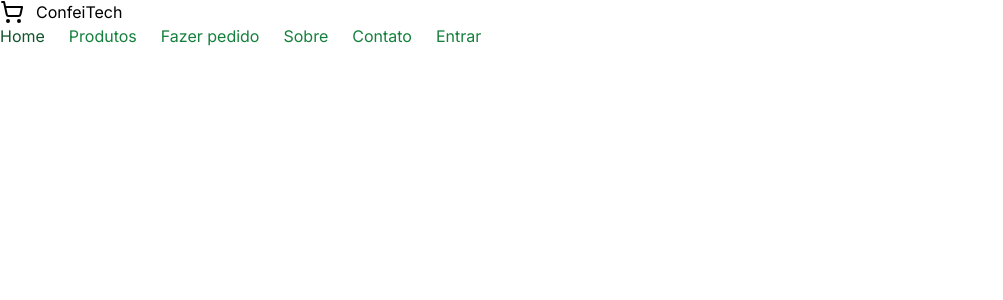
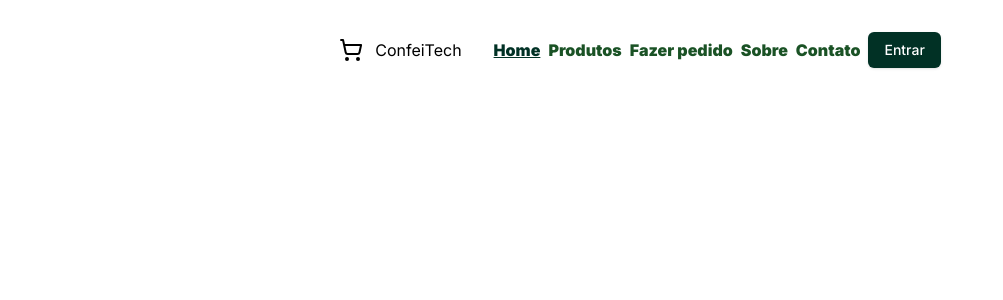
Before and after one commit to marcelllombm/unicesumar, a Next.js app: page / in a window 1280 px wide. Shown: the top 300 px of the page, without its empty margins (0-1003 px from the left). Built offline with nearby package versions, Linux system fonts and the light colour scheme.

Commit message:
style(tailwind): update configuration with new theme colors

```diff
--- a/components/active-link.tsx
+++ b/components/active-link.tsx
@@ -4,16 +4,24 @@ import { usePathname } from "next/navigation";
 import { cn } from "@/lib/utils";
 
 type ActiveLinkProps = {
-    children: React.ReactNode;
-} &  LinkProps;
+  children: React.ReactNode;
+  className?: string;
+} & LinkProps;
 
-export default function ActiveLink({children, href, ...rest}:ActiveLinkProps){
-    const pathname = usePathname();
-    const isCurrentPath = pathname === href;
-    return(
-        <Link href={href}
-        className={cn("text-action-sm transition-colors hover:text-green-900",
-        isCurrentPath ? "text-green-900 " : "text-green-700")}
-        >{children}</Link>
-    )
+export default function ActiveLink({ children, href, className, ...rest }: ActiveLinkProps) {
+  const pathname = usePathname();
+  const isCurrentPath = pathname === href;
+  return (
+    <Link
+      href={href}
+      {...rest}
+      className={cn(
+        "text-action-sm transition-colors hover:text-green-300",
+        isCurrentPath ? "text-green-300 font-black underline" : "text-green-200 font-black",
+        className // 👈 ESSENCIAL: injeta as classes vindas do Button aqui
+      )}
+    >
+      {children}
+    </Link>
+  );
 }
--- a/components/header.tsx
+++ b/components/header.tsx
@@ -1,23 +1,28 @@
-import ActiveLink from "./active-link"
-import Logo from "./logo"
-import { Button } from "./ui/button"
+import ActiveLink from "./active-link";
+import Logo from "./logo";
+import { Button } from "./ui/button";
 
-export default function Header(){
-    return(
+export default function Header() {
+  return (
     <header>
-        <div >
-        <Logo/>
-        <nav className="flex gap-6">
-            <ActiveLink href='/'>Home</ActiveLink>
-            <ActiveLink href='/produtos'>Produtos</ActiveLink>
-            <ActiveLink href='/fazer-pedido'>Fazer pedido</ActiveLink>
-            <ActiveLink href='/sobre'>Sobre</ActiveLink>
-            <ActiveLink href='/contato'>Contato</ActiveLink>
-            <Button variant="secondary" asChild>
-            <ActiveLink href='/admin'>Entrar</ActiveLink>
-            </Button>
-            </nav>
-        </div>
+      <div
+        className="
+      fixed p-3 top-0 z-50 w-full border-b
+     border-white/10 bg-background/95 backdrop-blur supports-[backdrop-filters]:bg-background/60
+      flex flex-col md:flex-row md:gap-8 md:items-center md:justify-center md:mt-5"
+      >
+        <Logo />
+        <nav className="flex gap-2 items-center justify-center mt-3 md:mt-0">
+          <ActiveLink href="/">Home</ActiveLink>
+          <ActiveLink href="/produtos">Produtos</ActiveLink>
+          <ActiveLink href="/fazer-pedido">Fazer pedido</ActiveLink>
+          <ActiveLink href="/sobre">Sobre</ActiveLink>
+          <ActiveLink href="/contato">Contato</ActiveLink>
+          <Button variant="primary" asChild>
+            <ActiveLink href="/admin">Entrar</ActiveLink>
+          </Button>
+        </nav>
+      </div>
     </header>
-    )
+  );
 }
--- a/components/ui/button.tsx
+++ b/components/ui/button.tsx
@@ -1,22 +1,16 @@
-import * as React from "react"
-import { Slot } from "@radix-ui/react-slot"
-import { cva, type VariantProps } from "class-variance-authority"
+import * as React from "react";
+import { Slot } from "@radix-ui/react-slot";
+import { cva, type VariantProps } from "class-variance-authority";
 
-import { cn } from "@/lib/utils"
+import { cn } from "@/lib/utils";
 
 const buttonVariants = cva(
   "inline-flex items-center justify-center gap-2 whitespace-nowrap rounded-md text-sm font-medium transition-colors focus-visible:outline-none focus-visible:ring-1 focus-visible:ring-ring disabled:pointer-events-none disabled:opacity-50 [&_svg]:pointer-events-none [&_svg]:size-4 [&_svg]:shrink-0",
   {
     variants: {
       variant: {
-        default:
-          "bg-primary text-primary-foreground shadow hover:bg-primary/90",
-        destructive:
-          "bg-destructive text-destructive-foreground shadow-sm hover:bg-destructive/90",
-        outline:
-          "border border-input bg-background shadow-sm hover:bg-accent hover:text-accent-foreground",
-        secondary:
-          "bg-secondary text-secondary-foreground shadow-sm hover:bg-secondary/80",
+        primary: "bg-green-300 text-white shadow hover:bg-green-200 hover:text-white",
+        secondary: "bg-green-100 text-green-300 shadow-sm hover:bg-green-200/80",
         ghost: "hover:bg-accent hover:text-accent-foreground",
         link: "text-primary underline-offset-4 hover:underline",
       },
@@ -28,30 +22,24 @@ const buttonVariants = cva(
       },
     },
     defaultVariants: {
-      variant: "default",
+      variant: "primary",
       size: "default",
     },
   }
-)
+);
 
 export interface ButtonProps
   extends React.ButtonHTMLAttributes<HTMLButtonElement>,
     VariantProps<typeof buttonVariants> {
-  asChild?: boolean
+  asChild?: boolean;
 }
 
 const Button = React.forwardRef<HTMLButtonElement, ButtonProps>(
   ({ className, variant, size, asChild = false, ...props }, ref) => {
-    const Comp = asChild ? Slot : "button"
-    return (
-      <Comp
-        className={cn(buttonVariants({ variant, size, className }))}
-        ref={ref}
-        {...props}
-      />
-    )
+    const Comp = asChild ? Slot : "button";
+    return <Comp className={cn(buttonVariants({ variant, size, className }))} ref={ref} {...props} />;
   }
-)
-Button.displayName = "Button"
+);
+Button.displayName = "Button";
 
-export { Button, buttonVariants }
+export { Button, buttonVariants };
--- a/tailwind.config.ts
+++ b/tailwind.config.ts
@@ -1,67 +1,78 @@
-import type { Config } from 'tailwindcss';
+import type { Config } from "tailwindcss";
 
 const config: Config = {
-    darkMode: ['class'],
+  darkMode: ["class"],
   content: [
-    './pages/**/*.{js,ts,jsx,tsx,mdx}',
-    './components/**/*.{js,ts,jsx,tsx,mdx}',
-    './app/**/*.{js,ts,jsx,tsx,mdx}',
+    "./pages/**/*.{js,ts,jsx,tsx,mdx}",
+    "./components/**/*.{js,ts,jsx,tsx,mdx}",
+    "./app/**/*.{js,ts,jsx,tsx,mdx}",
   ],
   theme: {
+    container: {
+      center: true,
+      padding: "2rem",
+      screens: {
+        "2xl": "1200px",
+      },
+    },
     extend: {
-  		backgroundImage: {
-  			'gradient-radial': 'radial-gradient(var(--tw-gradient-stops))',
-  			'gradient-conic': 'conic-gradient(from 180deg at 50% 50%, var(--tw-gradient-stops))'
+      colors: {
+        white: "#FFFFFF",
+        blue: {
+          100: "#7EA4D7",
+          200: "#2C85FC",
+          300: "#2266C1",
+          400: "#0D284C",
+        },
+        green: {
+          300: "#013125",
+          100: "#9EE446",
+          200: "#1a5225",
+        },
+        gray: {
+          100: "#F9FAFC",
+          200: "#D3D5D9",
+          300: "#93979F",
+          400: "#20242C",
+          500: "#16181D",
+          600: "#14161A",
+          700: "#101216",
+          800: "#0B0C0F",
+        },
       },
       borderRadius: {
-  			lg: 'var(--radius)',
-  			md: 'calc(var(--radius) - 2px)',
-  			sm: 'calc(var(--radius) - 4px)'
+        lg: "0.5rem",
+        md: "calc(0.5rem - 2px)",
+        sm: "calc(0.5rem - 4px)",
       },
-  		colors: {
-  			background: 'hsl(var(--background))',
-  			foreground: 'hsl(var(--foreground))',
-  			card: {
-  				DEFAULT: 'hsl(var(--card))',
-  				foreground: 'hsl(var(--card-foreground))'
+      fontFamily: {
+        sans: ["PT Sans Caption", "sans-serif"],
+        inter: ["Inter", "sans-serif"],
       },
-  			popover: {
-  				DEFAULT: 'hsl(var(--popover))',
-  				foreground: 'hsl(var(--popover-foreground))'
+      fontSize: {
+        // Headings - PT Sans Caption
+        "heading-hg": ["40px", { lineHeight: "120%", fontWeight: "700" }],
+        "heading-xl": ["32px", { lineHeight: "120%", fontWeight: "700" }],
+        "heading-lg": ["28px", { lineHeight: "120%", fontWeight: "700" }],
+        "heading-md": ["24px", { lineHeight: "120%", fontWeight: "700" }],
+        "heading-sm": ["20px", { lineHeight: "120%", fontWeight: "700" }],
+        "heading-xs": ["16px", { lineHeight: "120%", fontWeight: "700" }],
+
+        // Body - Inter
+        "body-md": ["16px", { lineHeight: "150%", fontWeight: "400" }],
+        "body-sm": ["14px", { lineHeight: "150%", fontWeight: "400" }],
+        "body-xs": ["12px", { lineHeight: "150%", fontWeight: "400" }],
+
+        //Body  Tag
+        "body-tag": ["12px", { lineHeight: "100%", fontWeight: "400" }],
+
+        // Action - Inter
+        "action-md": ["16px", { lineHeight: "normal", fontWeight: "500" }],
+        "action-sm": ["14px", { lineHeight: "normal", fontWeight: "500" }],
       },
-  			primary: {
-  				DEFAULT: 'hsl(var(--primary))',
-  				foreground: 'hsl(var(--primary-foreground))'
     },
-  			secondary: {
-  				DEFAULT: 'hsl(var(--secondary))',
-  				foreground: 'hsl(var(--secondary-foreground))'
   },
-  			muted: {
-  				DEFAULT: 'hsl(var(--muted))',
-  				foreground: 'hsl(var(--muted-foreground))'
-  			},
-  			accent: {
-  				DEFAULT: 'hsl(var(--accent))',
-  				foreground: 'hsl(var(--accent-foreground))'
-  			},
-  			destructive: {
-  				DEFAULT: 'hsl(var(--destructive))',
-  				foreground: 'hsl(var(--destructive-foreground))'
-  			},
-  			border: 'hsl(var(--border))',
-  			input: 'hsl(var(--input))',
-  			ring: 'hsl(var(--ring))',
-  			chart: {
-  				'1': 'hsl(var(--chart-1))',
-  				'2': 'hsl(var(--chart-2))',
-  				'3': 'hsl(var(--chart-3))',
-  				'4': 'hsl(var(--chart-4))',
-  				'5': 'hsl(var(--chart-5))'
-  			}
-  		}
-  	}
-  },
+
   plugins: [require("tailwindcss-animate")],
 };
 export default config;
```
Also changed, not shown: 1 other file (tests, documents, lock files or other folders). Lines whose indentation alone changed are shown as unchanged.
